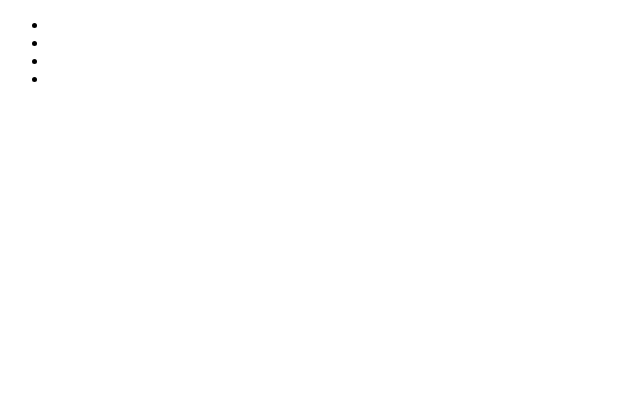
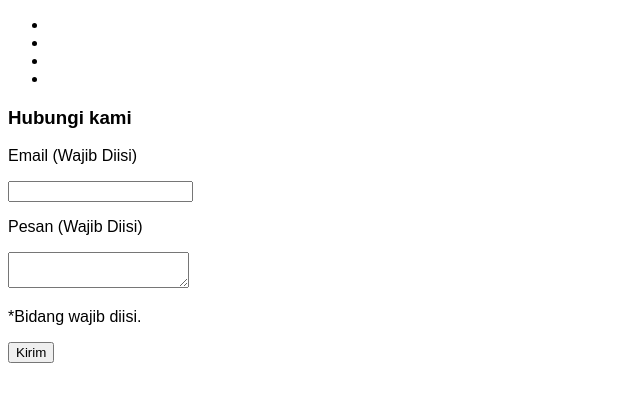
Before and after one commit to idevanti/testcoba, a plain HTML site: page index.html in a window 1280 px wide. Shown: the whole page, without its empty margins (0-640 px from the left). Drawn offline with Linux system fonts and the light colour scheme.

Commit message:
edit form test

```diff
--- a/index.html
+++ b/index.html
@@ -27,7 +27,17 @@
         </div>
     </div>
     <div class="form">
+        <h3 class="section-title">Hubungi kami</h3>
+        <p>Email (Wajib Diisi)</p>
+        <!--  tag <input> -->
+        <input type="" name="" id="" value="" />
 
+        <p>Pesan (Wajib Diisi)</p>
+        <!-- tag <textarea> -->
+        <textarea ></textarea>
+        <p>*Bidang wajib diisi.</p>
+        <!-- tag <input> -->
+        <input type="submit" class="contact-submit" id="" value="Kirim" />
     </div>
 </body>
 <footer>
```
